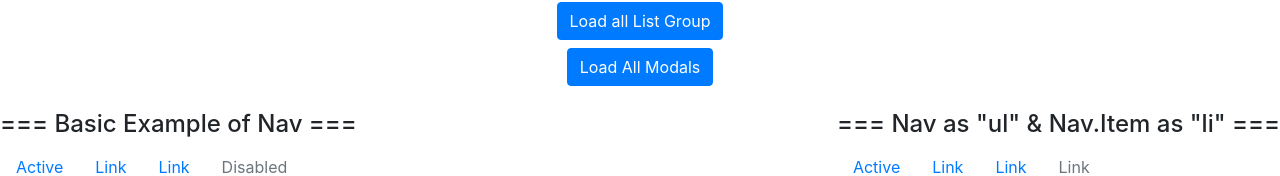
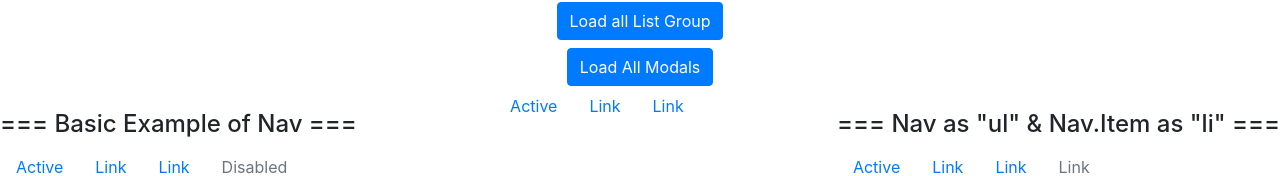
Before and after one commit to Khwajapasha/Boosrtrap-Practice, a React (Create React App) app: page / in a window 1280 px wide. Shown: the part 684-860 px from the top of the page. Built offline with nearby package versions, Linux system fonts and the light colour scheme.

Commit message:
Nav Align center

```diff
--- a/src/Component/MainBodySection/NavsComponent/AllNavs.jsx
+++ b/src/Component/MainBodySection/NavsComponent/AllNavs.jsx
@@ -1,4 +1,5 @@
 import React from "react";
+import { NavAlignment } from "./NavAlignment";
 import { NavBasicExample } from "./NavBasicExample";
 import { NavsAsLi } from "./NavsAsLi";
 
@@ -7,6 +8,7 @@ export const AllNavs = () => {
     <div>
       <NavBasicExample />
       <NavsAsLi />
+      <NavAlignment />
     </div>
   );
 };
--- a/src/Component/MainBodySection/NavsComponent/NavAlignment.jsx
+++ b/src/Component/MainBodySection/NavsComponent/NavAlignment.jsx
@@ -1,5 +1,5 @@
 import React from "react";
-
+import { Nav } from "react-bootstrap";
 export const NavAlignment = () => {
   return (
     <div>
```
